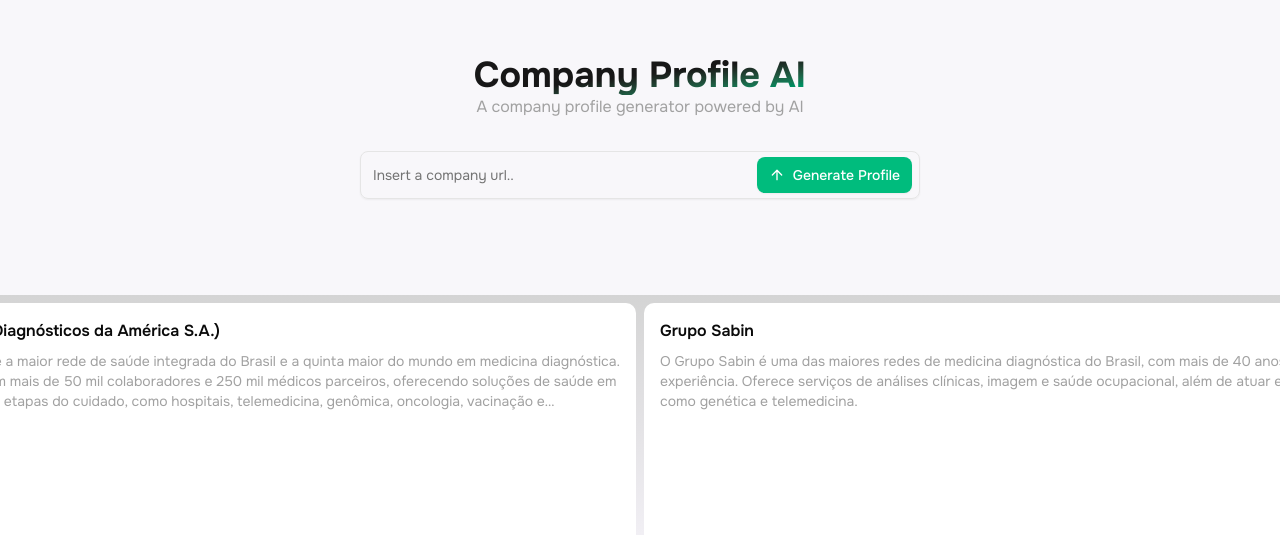
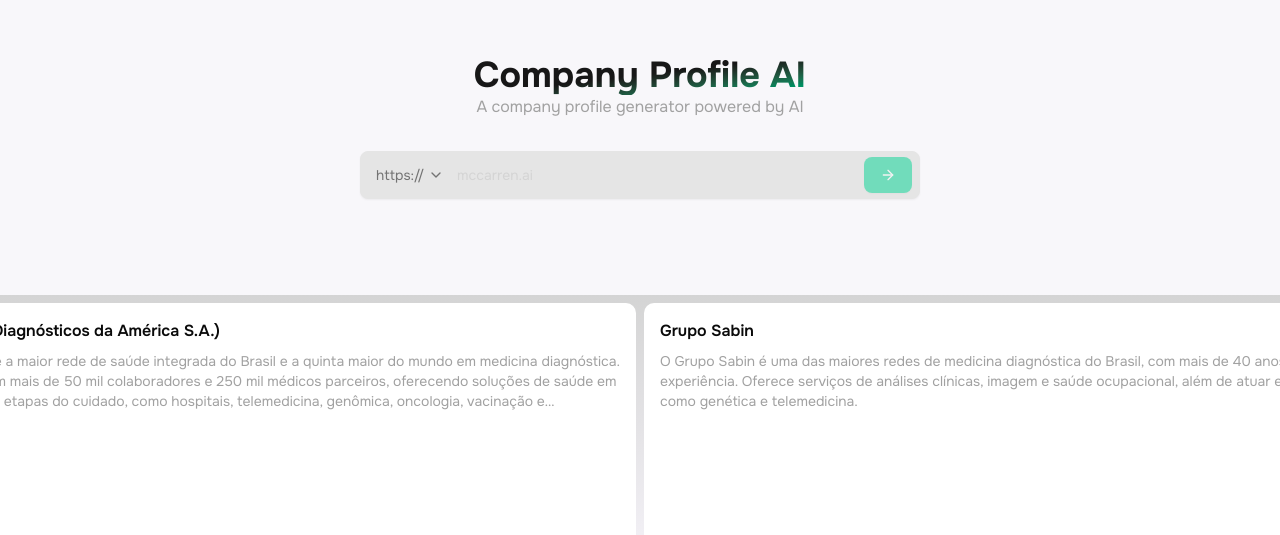
Before and after one commit to mauricioleite1/company-profile-ai, a Next.js app: page / in a window 1280 px wide. Shown: the part 265-800 px from the top of the page. Built offline with nearby package versions, Linux system fonts and the light colour scheme.

Commit message:
feat: company input rules to validate if input is correct as an url

```diff
--- a/components/company-input.tsx
+++ b/components/company-input.tsx
@@ -1,23 +1,100 @@
 'use client';
 
+import { useState } from 'react';
 import { Input } from '@/components/ui/input';
 import { Button } from '@/components/ui/button';
-import { ArrowRight, ArrowUp } from 'lucide-react';
+import { ArrowRight, ChevronDown } from 'lucide-react';
+import clsx from 'clsx';
+
+const protocols = ['https://', 'http://'] as const;
 
 export default function CompanyInput() {
+  const [protocol, setProtocol] = useState<'https://' | 'http://'>('https://');
+  const [domain, setDomain] = useState('');
+  const [isOpen, setIsOpen] = useState(false);
+  const [isSubmitting, setIsSubmitting] = useState(false);
+
+  const handleInputChange = (raw: string) => {
+    const lower = raw.toLowerCase();
+
+    if (lower.startsWith('https://')) {
+      setProtocol('https://');
+      setDomain(raw.replace(/^https?:\/\//, ''));
+    } else if (lower.startsWith('http://')) {
+      setProtocol('http://');
+      setDomain(raw.replace(/^https?:\/\//, ''));
+    } else {
+      setDomain(raw);
+    }
+  };
+
+  const fullUrl = `${protocol}${domain}`;
+
+  const isValidUrl = () => {
+    try {
+      new URL(`${protocol}${domain}`);
+      return true;
+    } catch {
+      return false;
+    }
+  };
+
+  const handleSubmit = () => {
+    if (!isValidUrl()) return;
+    setIsSubmitting(true);
+    console.log('Enviando URL:', fullUrl);
+    setTimeout(() => setIsSubmitting(false), 1000);
+  };
+
   return (
     <div className='relative w-140 min-w-100'>
+      {/* Protocol selector */}
+      <div className='absolute top-1/2 left-2 z-10 -translate-y-1/2'>
+        <div
+          onClick={() => setIsOpen((prev) => !prev)}
+          className='text-muted-foreground hover:bg-accent flex cursor-pointer items-center gap-1 rounded-md px-2 py-1 text-sm'
+        >
+          {protocol}
+          <ChevronDown className='h-4 w-4' />
+        </div>
+
+        {isOpen && (
+          <div className='bg-popover absolute left-0 mt-1 w-max rounded-md border shadow-md'>
+            {protocols.map((p) => (
+              <div
+                key={p}
+                onClick={() => {
+                  setProtocol(p);
+                  setIsOpen(false);
+                }}
+                className={clsx(
+                  'hover:bg-accent cursor-pointer px-3 py-1 text-sm',
+                  p === protocol && 'bg-muted',
+                )}
+              >
+                {p}
+              </div>
+            ))}
+          </div>
+        )}
+      </div>
+
+      {/* Domain input */}
       <Input
-        placeholder='Insert a company url..'
+        placeholder='mccarren.ai'
         type='text'
-        onChange={(e) => {
-          console.log(e.target.value);
-        }}
-        className='pr-44'
+        value={domain}
+        onChange={(e) => handleInputChange(e.target.value)}
+        className='bg-input pr-32 pl-24 placeholder:text-neutral-300 hover:border-neutral-200 focus-visible:border-neutral-200'
       />
-      <Button className='absolute top-1/2 right-2 -translate-y-1/2 bg-emerald-500 text-white ease-in-out hover:bg-emerald-500/80'>
-        <ArrowUp />
-        Generate Profile
+
+      {/* Submit button */}
+      <Button
+        onClick={handleSubmit}
+        disabled={!isValidUrl() || isSubmitting}
+        className='absolute top-1/2 right-2 w-12 -translate-y-1/2 bg-emerald-400 text-white ease-in-out hover:bg-emerald-500/80 disabled:cursor-not-allowed disabled:opacity-50'
+      >
+        <ArrowRight />
       </Button>
     </div>
   );
```
